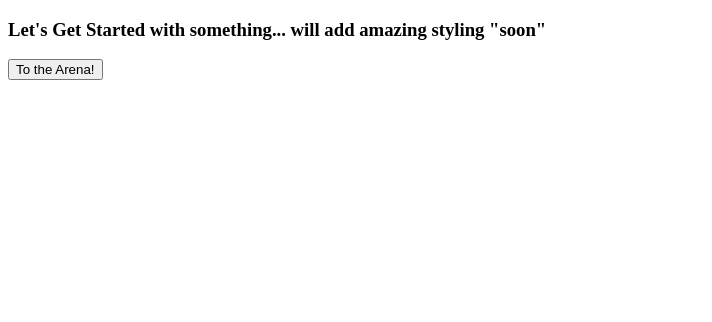
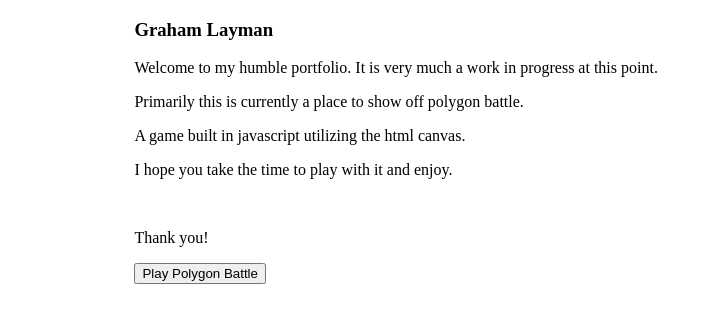
Before and after one commit to Vishos/PolygonBattle, an Angular app in the folder client/public/: page /landing in a window 1280 px wide. Shown: the top 322 px of the page, without its empty margins (0-712 px from the left). Built offline with nearby package versions, Linux system fonts and the light colour scheme.

Commit message:
updated html for landing page

```diff
--- a/client/public/src/app/arena/arena.component.html
+++ b/client/public/src/app/arena/arena.component.html
@@ -1,5 +1,3 @@
-<p>
-  arena works!
-</p>
-<button [routerLink]="['/arena','standings']">See the standings</button> | <button [routerLink]="['/arena','character']">Create a Character</button> | <button [routerLink]="['/landing']">Leave the Arena</button>
+
+<button [routerLink]="['/arena','battle']">Play</button> | <button [routerLink]="['/landing']">Leave the Arena</button>
 <router-outlet></router-outlet>
--- a/client/public/src/app/arena/battle/battle.component.html
+++ b/client/public/src/app/arena/battle/battle.component.html
@@ -1,7 +1,5 @@
-<p>
-  battle works!
-</p>
 
+<h1>Polygon Battle</h1>
 
 <div *ngIf="player" id="options">
  Color: <input type="color" name="userColor" [value]="player.stats.color" #userColor="ngModel" [(ngModel)]="player.stats.color">
@@ -29,10 +27,6 @@
         <option value="20">Fast</option>
         <option value="40">Really Fast</option>
       </select>
-      Number of Projectiles: <select #numberOfProjectiles = "ngModel" [(ngModel)] = "player.stats.numberOfProjectiles" name = "numberOfProjectiles">
-        <option *ngFor="let num of player.stats.armed; let idx = index" [value]="idx">{{idx}}</option>
-
-      </select>
 </div>
 
 <canvas id="canvas1" *ngIf ="!gameOver"></canvas>
--- a/client/public/src/app/landing/landing.component.css
+++ b/client/public/src/app/landing/landing.component.css
@@ -0,0 +1,4 @@
+div{
+    width: 80%;
+    margin: 0px auto;
+}
--- a/client/public/src/app/landing/landing.component.html
+++ b/client/public/src/app/landing/landing.component.html
@@ -1,3 +1,14 @@
-<h3>Let's Get Started with something... will add amazing styling "soon"</h3>
+<div>
 
-<button [routerLink]="['/arena','standings']">To the Arena!</button>
+  <h3>Graham Layman</h3>
+
+  <p>Welcome to my humble portfolio. It is very much a work in progress at this point.</p>
+  <p>Primarily this is currently a place to show off polygon battle.</p>
+  <p>A game built in javascript utilizing the html canvas.</p>
+  <p>I hope you take the time to play with it and enjoy.</p>
+  <br>
+  <p>Thank you!</p>
+
+  <button [routerLink]="['/arena','battle']">Play Polygon Battle</button>
+
+</div>
```
